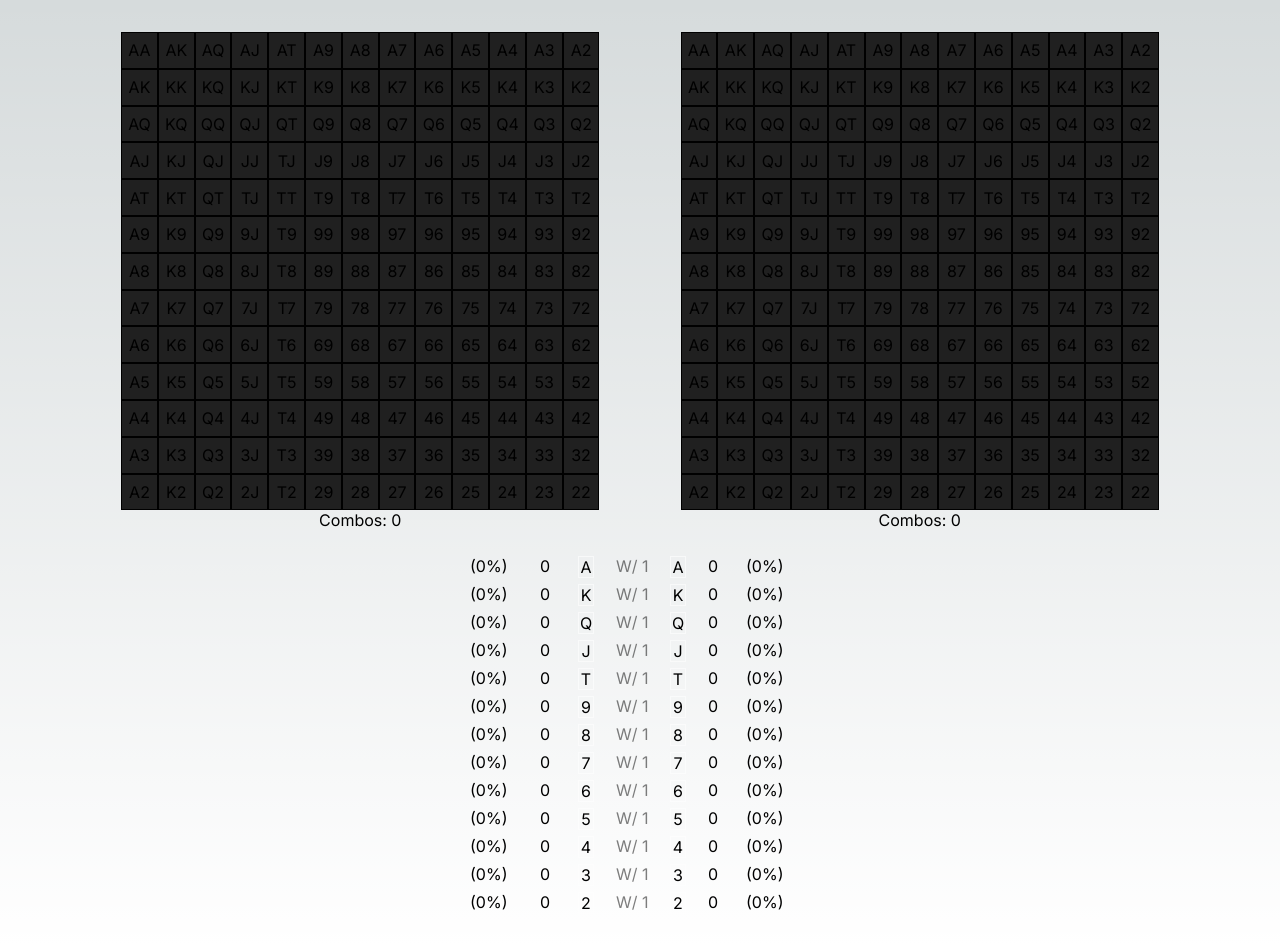
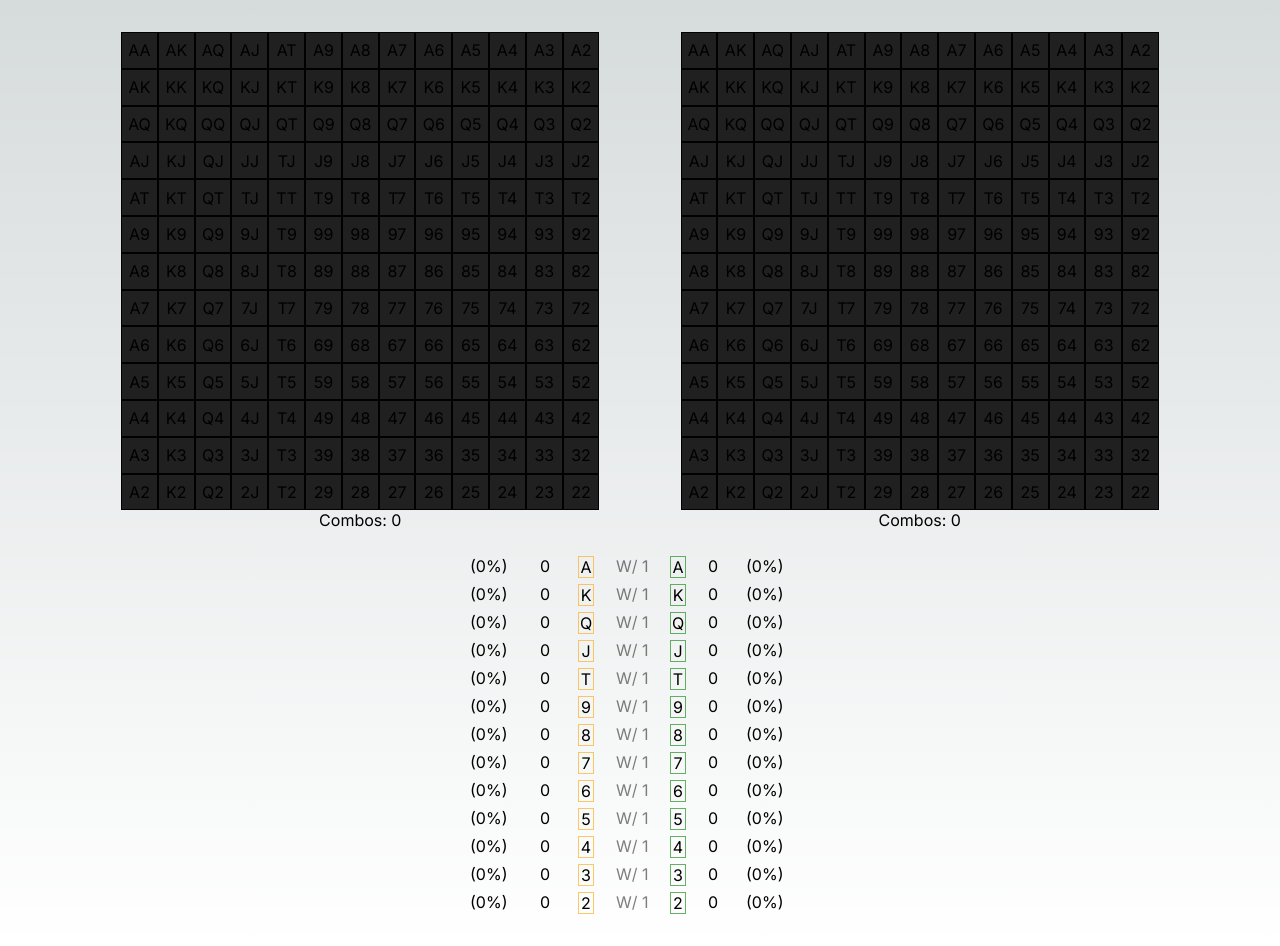
Before and after one commit to anchpop/hardly-know-her, a Next.js app: page / in a window 1280 px wide. Built offline with nearby package versions, Linux system fonts and the light colour scheme.

Commit message:
use diff colors

```diff
--- a/src/app/page.module.css
+++ b/src/app/page.module.css
@@ -24,8 +24,13 @@
   transition: background-color 0.1s;
 }
 
-.gridItem.toggled {
-  background-color: red;
+
+.g1 .gridItem.toggled {
+  background-color: #ffa500;
+}
+
+.g2 .gridItem.toggled {
+  background-color: #008000;
 }
 
 .gridItem {
@@ -41,9 +46,16 @@
 .rank {
   width: 1rem;
   text-align: center;
-  border: #FFFFFF99;
   border-style: solid;
   border-width: 1px;
+}
+
+.g1.rank {
+  border-color: #ffa50099;
+}
+
+.g2.rank {
+  border-color: #00800099;
 }
 
 @media (min-width: 1200px) {
--- a/src/app/page.tsx
+++ b/src/app/page.tsx
@@ -91,13 +91,13 @@ export default function Home() {
     <main className={styles.main}>
       <div className={styles.gridContainer}>
         <div>
-          <div className={styles.grid}>
+          <div className={`${styles.grid} ${styles.g1}`}>
             {generateGridItems(toggledItems1, setToggledItems1)}
           </div>
           <div className={styles.combos}>Combos: {comboInfo1.combinations}</div>
         </div>
         <div>
-          <div className={styles.grid}>
+          <div className={`${styles.grid} ${styles.g2}`}>
             {generateGridItems(toggledItems2, setToggledItems2)}
           </div>
           <div>
@@ -116,11 +116,11 @@ export default function Home() {
             <div>
               {comboInfo1.combinationsByRank[rank]}
             </div>
-            <div><div className={styles.rank}> {rank} </div></div>
+            <div><div className={`${styles.g1} ${styles.rank}`}> {rank} </div></div>
             <div>
               <div style={{ opacity: 0.5 }}>W/ 1</div>
             </div>
-            <div><div className={styles.rank}> {rank} </div></div>
+            <div><div className={`${styles.g2} ${styles.rank}`}> {rank} </div></div>
             <div>
               {comboInfo2.combinationsByRank[rank]}
             </div>
```
